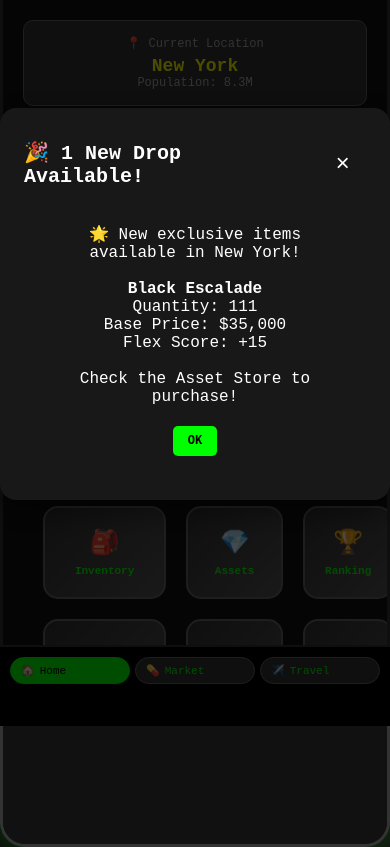
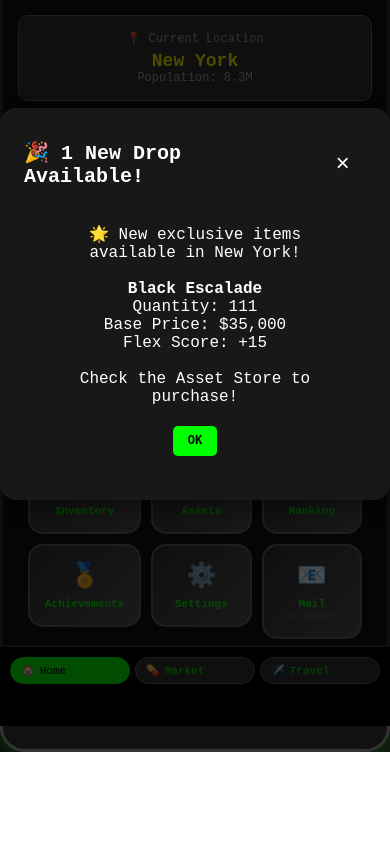
Before and after one commit to sirsapient/Slang-Bang, a website with bundled scripts: page index.html in a window 390 px wide. Shown: the part 118-965 px from the top of the page. After the commit the page ends 870 px from the top, so only its background shows below. Built offline with nearby package versions, Linux system fonts and the light colour scheme.

Commit message:
Fix home screen button centering: improve grid layout and app icon positioning

```diff
--- a/css/main.css
+++ b/css/main.css
@@ -63,10 +63,12 @@
 }
 
 .screen-container {
-    padding: 20px;
+    padding: 15px;
     padding-bottom: 100px;
     min-height: calc(100vh - 200px);
     background: #111;
+    max-width: 100%;
+    margin: 0 auto;
 }
 
 .screen.active {
@@ -139,8 +141,14 @@
 .app-grid {
     display: grid;
     grid-template-columns: repeat(3, 1fr);
-    gap: 20px;
-    padding: 20px;
+    gap: 15px;
+    padding: 15px;
+    justify-items: center;
+    align-items: start;
+    max-width: 100%;
+    margin: 0 auto;
+    width: 100%;
+    box-sizing: border-box;
 }
 
 .app-icon {
@@ -156,6 +164,9 @@
     flex-direction: column;
     justify-content: center;
     align-items: center;
+    width: 100%;
+    max-width: 120px;
+    box-sizing: border-box;
 }
 
 .app-icon:hover {
@@ -501,6 +512,16 @@
         padding: 6px 10px;
         font-size: 11px;
     }
+
+    .app-grid {
+        gap: 10px;
+        padding: 10px;
+    }
+
+    .app-icon {
+        min-height: 70px;
+        padding: 15px;
+    }
 }
 
 .asset-card {
```
